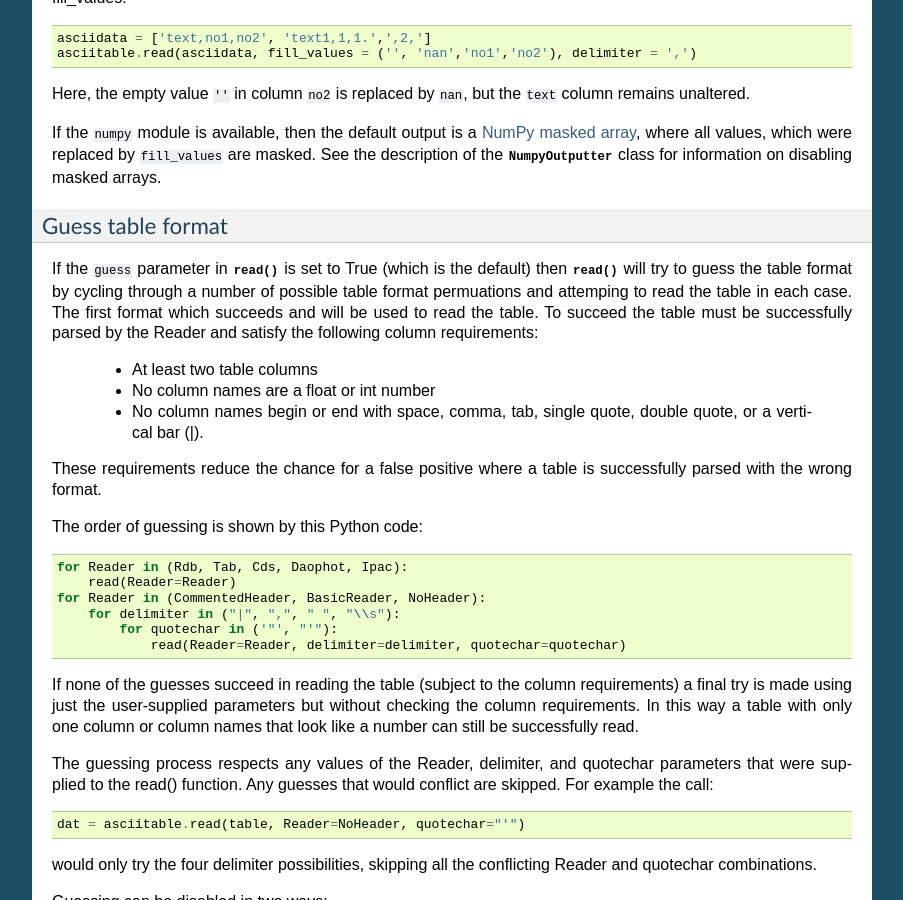
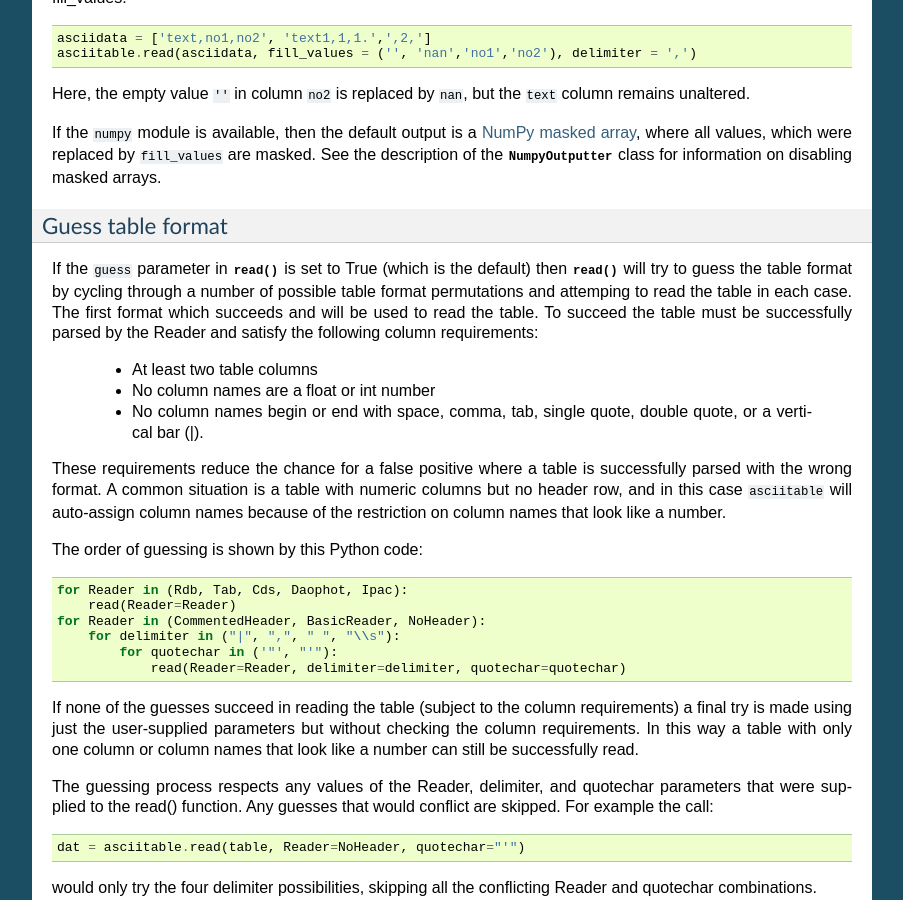
Before and after one commit to taldcroft/asciitable, a Sphinx documentation site: the page built from doc/index.rst, in a window 1280 px wide and 900 px high, scrolled down 5131 px. Shown: the whole window, without its empty margins (198-1101 px from the left). Built offline with Sphinx 7.4.7, drawn with Linux system fonts in a browser that asks for light colours; some of the changed text lies outside the part shown.

```diff
--- a/README.rst
+++ b/README.rst
@@ -25,5 +25,5 @@ reading or writing a table is largely broken into independent base class
 elements so that new formats can be accomodated by modifying the underlying
 class methods as needed.
 
-:Copyright: Smithsonian Astrophysical Observatory (2010)
+:Copyright: Smithsonian Astrophysical Observatory (2011)
 :Author: Tom Aldcroft (aldcroft@head.cfa.harvard.edu)
--- a/doc/conf.py
+++ b/doc/conf.py
@@ -39,14 +39,14 @@ master_doc = 'index'
 
 # General information about the project.
 project = u'asciitable'
-copyright = u'2009, Tom Aldcroft'
+copyright = u'2011, Tom Aldcroft'
 
 # The version info for the project you're documenting, acts as replacement for
 # |version| and |release|, also used in various other places throughout the
 # built documents.
 #
 # The full version, including alpha/beta/rc tags.
-release = open(os.path.join(rootpath, 'VERSION')).read().strip()
+from asciitable.version import version as release
 # The short X.Y version.
 version = '.'.join(release.split('.')[:2])
 
--- a/doc/index.rst
+++ b/doc/index.rst
@@ -305,7 +305,7 @@ Guess table format
 ^^^^^^^^^^^^^^^^^^^^^^
 If the ``guess`` parameter in |read| is set to True (which is the default) then
 |read| will try to guess the table format by cycling through a number of
-possible table format permuations and attemping to read the table in each case.
+possible table format permutations and attemping to read the table in each case.
 The first format which succeeds and will be used to read the table. To succeed
 the table must be successfully parsed by the Reader and satisfy the following
 column requirements:
@@ -316,7 +316,10 @@ column requirements:
    a vertical bar (|).
 
 These requirements reduce the chance for a false positive where a table is
-successfully parsed with the wrong format.
+successfully parsed with the wrong format.  A common situation is a table
+with numeric columns but no header row, and in this case ``asciitable`` will
+auto-assign column names because of the restriction on column names that
+look like a number.
 
 The order of guessing is shown by this Python code::
 
```
Also changed, not shown: 4 other files.
